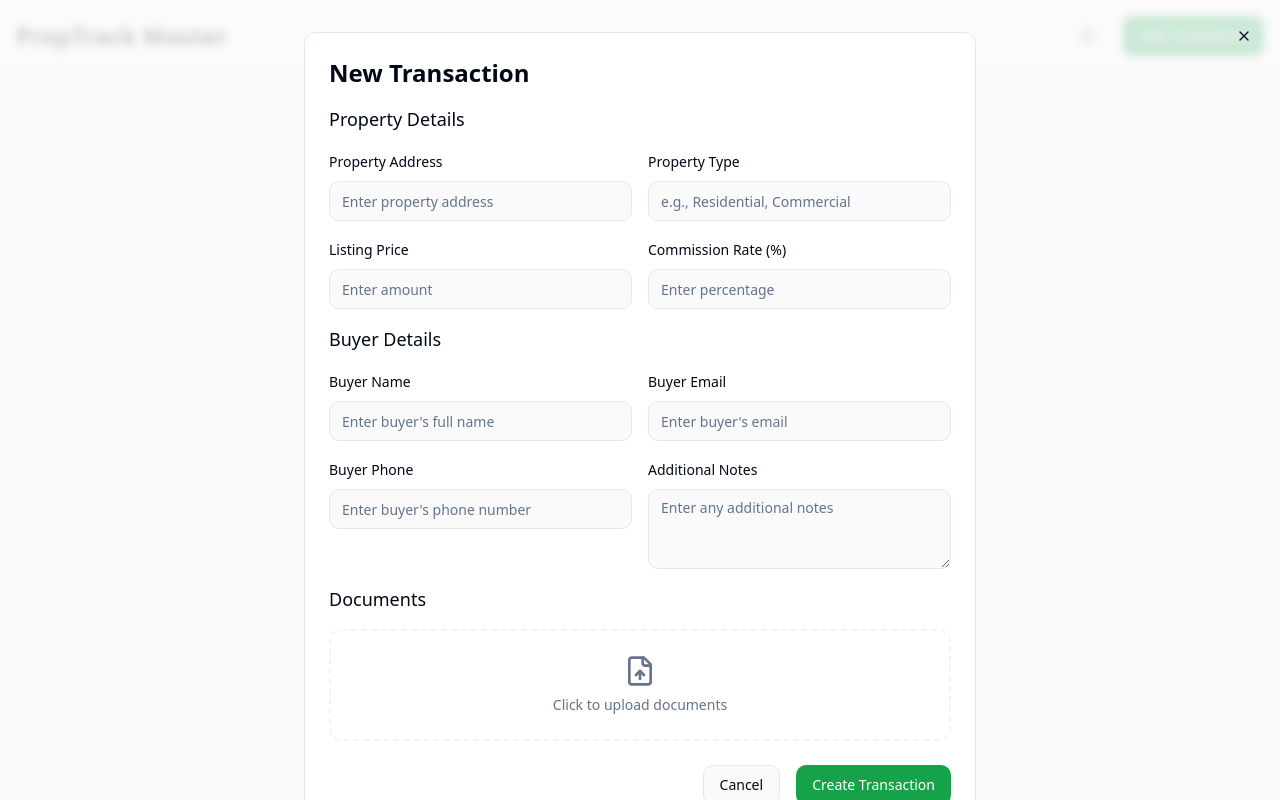
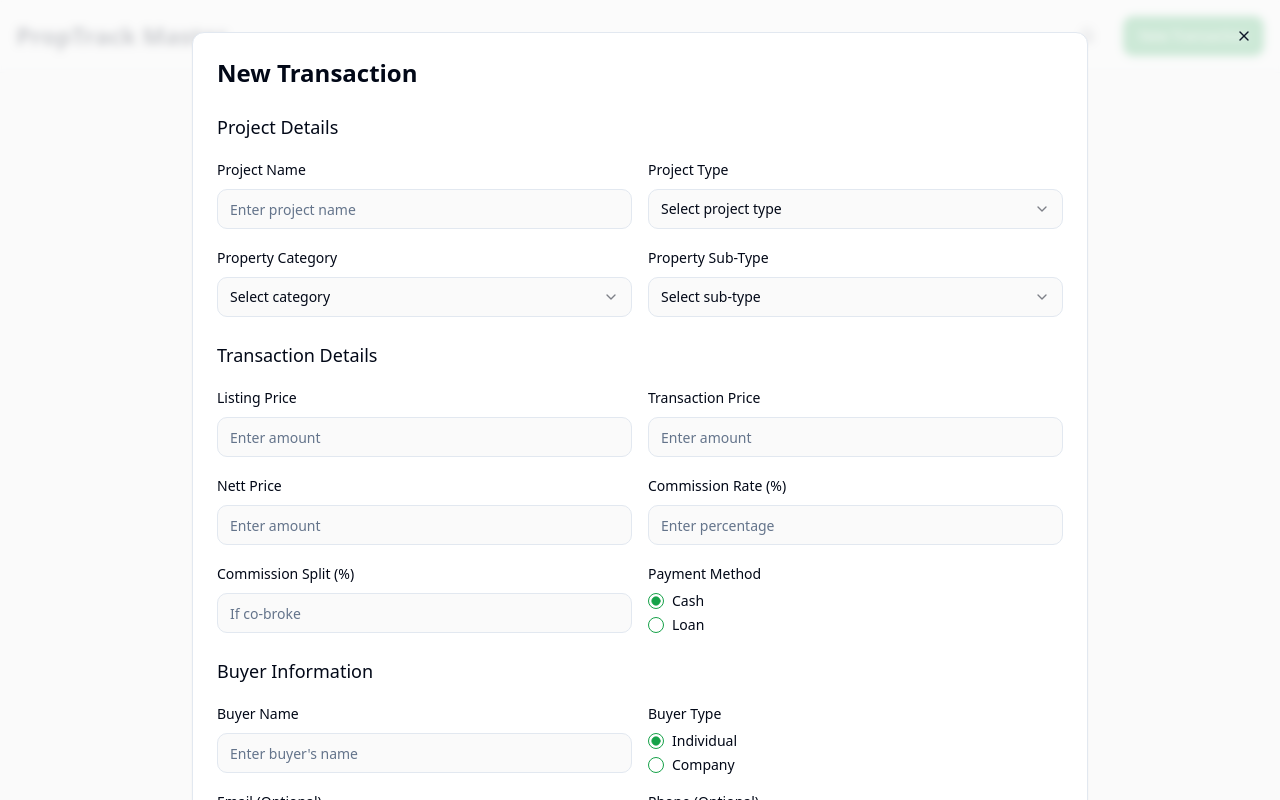
Before and after one commit to lkmariobros/master-transaction-form, a React (Vite) app: page / in a window 1280 px wide. Both pictures are taken after a click on the button "New Transaction". Built offline with nearby package versions, Linux system fonts and the light colour scheme.

Commit message:
Expand Transaction Form Details
Add more fields to the transaction form to capture comprehensive real estate transaction details.

```diff
--- a/src/components/transactions/TransactionForm.tsx
+++ b/src/components/transactions/TransactionForm.tsx
@@ -6,6 +6,17 @@ import { Textarea } from "@/components/ui/textarea";
 import { Card } from "@/components/ui/card";
 import { FileUp } from "lucide-react";
 import { useState } from "react";
+import { Select, SelectContent, SelectItem, SelectTrigger, SelectValue } from "@/components/ui/select";
+import { RadioGroup, RadioGroupItem } from "@/components/ui/radio-group";
+import {
+  Form,
+  FormControl,
+  FormDescription,
+  FormField,
+  FormItem,
+  FormLabel,
+  FormMessage,
+} from "@/components/ui/form";
 
 interface TransactionFormProps {
   onClose: () => void;
@@ -13,6 +24,9 @@ interface TransactionFormProps {
 
 const TransactionForm = ({ onClose }: TransactionFormProps) => {
   const [files, setFiles] = useState<File[]>([]);
+  const [showAdditionalFields, setShowAdditionalFields] = useState(false);
+  const [paymentMethod, setPaymentMethod] = useState<"cash" | "loan">("cash");
+  const [buyerType, setBuyerType] = useState<"individual" | "company">("individual");
 
   const handleSubmit = (e: React.FormEvent) => {
     e.preventDefault();
@@ -27,53 +41,180 @@ const TransactionForm = ({ onClose }: TransactionFormProps) => {
   };
 
   return (
-    <Card className="p-6 max-w-2xl mx-auto">
-      <form onSubmit={handleSubmit} className="space-y-6">
-        <div className="space-y-4">
+    <Card className="p-6 max-w-4xl mx-auto">
+      <form onSubmit={handleSubmit} className="space-y-8">
+        <div className="space-y-6">
           <h2 className="text-2xl font-semibold">New Transaction</h2>
 
-          {/* Property Details */}
+          {/* Basic Project Details */}
           <div className="space-y-4">
-            <h3 className="text-lg font-medium">Property Details</h3>
+            <h3 className="text-lg font-medium">Project Details</h3>
             <div className="grid grid-cols-1 md:grid-cols-2 gap-4">
               <div className="space-y-2">
-                <Label htmlFor="propertyAddress">Property Address</Label>
-                <Input id="propertyAddress" placeholder="Enter property address" required />
+                <Label htmlFor="projectName">Project Name</Label>
+                <Input id="projectName" placeholder="Enter project name" required />
               </div>
               <div className="space-y-2">
-                <Label htmlFor="propertyType">Property Type</Label>
-                <Input id="propertyType" placeholder="e.g., Residential, Commercial" required />
+                <Label htmlFor="projectType">Project Type</Label>
+                <Select>
+                  <SelectTrigger>
+                    <SelectValue placeholder="Select project type" />
+                  </SelectTrigger>
+                  <SelectContent>
+                    <SelectItem value="primary">Primary</SelectItem>
+                    <SelectItem value="secondary">Secondary</SelectItem>
+                  </SelectContent>
+                </Select>
               </div>
+              <div className="space-y-2">
+                <Label htmlFor="propertyCategory">Property Category</Label>
+                <Select>
+                  <SelectTrigger>
+                    <SelectValue placeholder="Select category" />
+                  </SelectTrigger>
+                  <SelectContent>
+                    <SelectItem value="residential">Residential</SelectItem>
+                    <SelectItem value="commercial">Commercial</SelectItem>
+                    <SelectItem value="land">Land</SelectItem>
+                  </SelectContent>
+                </Select>
+              </div>
+              <div className="space-y-2">
+                <Label htmlFor="propertySubType">Property Sub-Type</Label>
+                <Select>
+                  <SelectTrigger>
+                    <SelectValue placeholder="Select sub-type" />
+                  </SelectTrigger>
+                  <SelectContent>
+                    <SelectItem value="condo">Condo</SelectItem>
+                    <SelectItem value="terrace">Terrace</SelectItem>
+                    <SelectItem value="semi-d">Semi-D</SelectItem>
+                    <SelectItem value="bungalow">Bungalow</SelectItem>
+                  </SelectContent>
+                </Select>
+              </div>
+            </div>
+          </div>
+
+          {/* Transaction Details */}
+          <div className="space-y-4">
+            <h3 className="text-lg font-medium">Transaction Details</h3>
+            <div className="grid grid-cols-1 md:grid-cols-2 gap-4">
               <div className="space-y-2">
                 <Label htmlFor="listingPrice">Listing Price</Label>
                 <Input id="listingPrice" type="number" placeholder="Enter amount" required />
               </div>
               <div className="space-y-2">
+                <Label htmlFor="transactionPrice">Transaction Price</Label>
+                <Input id="transactionPrice" type="number" placeholder="Enter amount" required />
+              </div>
+              <div className="space-y-2">
+                <Label htmlFor="nettPrice">Nett Price</Label>
+                <Input id="nettPrice" type="number" placeholder="Enter amount" />
+              </div>
+              <div className="space-y-2">
                 <Label htmlFor="commissionRate">Commission Rate (%)</Label>
                 <Input id="commissionRate" type="number" step="0.1" placeholder="Enter percentage" required />
               </div>
+              <div className="space-y-2">
+                <Label htmlFor="commissionSplit">Commission Split (%)</Label>
+                <Input id="commissionSplit" type="number" step="0.1" placeholder="If co-broke" />
+              </div>
+              <div className="space-y-2">
+                <Label htmlFor="paymentMethod">Payment Method</Label>
+                <RadioGroup value={paymentMethod} onValueChange={(value: "cash" | "loan") => setPaymentMethod(value)}>
+                  <div className="flex items-center space-x-2">
+                    <RadioGroupItem value="cash" id="cash" />
+                    <Label htmlFor="cash">Cash</Label>
+                  </div>
+                  <div className="flex items-center space-x-2">
+                    <RadioGroupItem value="loan" id="loan" />
+                    <Label htmlFor="loan">Loan</Label>
+                  </div>
+                </RadioGroup>
+              </div>
             </div>
+
+            {paymentMethod === "loan" && (
+              <div className="grid grid-cols-1 md:grid-cols-2 gap-4 mt-4">
+                <div className="space-y-2">
+                  <Label htmlFor="bankName">Bank Name</Label>
+                  <Input id="bankName" placeholder="Enter bank name" />
+                </div>
+                <div className="space-y-2">
+                  <Label htmlFor="loanAmount">Loan Amount</Label>
+                  <Input id="loanAmount" type="number" placeholder="Enter loan amount" />
+                </div>
+                <div className="space-y-2">
+                  <Label htmlFor="loanStatus">Loan Status</Label>
+                  <Select>
+                    <SelectTrigger>
+                      <SelectValue placeholder="Select status" />
+                    </SelectTrigger>
+                    <SelectContent>
+                      <SelectItem value="pending">Pending</SelectItem>
+                      <SelectItem value="approved">Approved</SelectItem>
+                      <SelectItem value="rejected">Rejected</SelectItem>
+                    </SelectContent>
+                  </Select>
+                </div>
+              </div>
+            )}
           </div>
 
-          {/* Buyer Details */}
+          {/* Buyer Information */}
           <div className="space-y-4">
-            <h3 className="text-lg font-medium">Buyer Details</h3>
+            <h3 className="text-lg font-medium">Buyer Information</h3>
             <div className="grid grid-cols-1 md:grid-cols-2 gap-4">
               <div className="space-y-2">
                 <Label htmlFor="buyerName">Buyer Name</Label>
-                <Input id="buyerName" placeholder="Enter buyer's full name" required />
+                <Input id="buyerName" placeholder="Enter buyer's name" required />
               </div>
               <div className="space-y-2">
-                <Label htmlFor="buyerEmail">Buyer Email</Label>
-                <Input id="buyerEmail" type="email" placeholder="Enter buyer's email" required />
+                <Label htmlFor="buyerType">Buyer Type</Label>
+                <RadioGroup value={buyerType} onValueChange={(value: "individual" | "company") => setBuyerType(value)}>
+                  <div className="flex items-center space-x-2">
+                    <RadioGroupItem value="individual" id="individual" />
+                    <Label htmlFor="individual">Individual</Label>
+                  </div>
+                  <div className="flex items-center space-x-2">
+                    <RadioGroupItem value="company" id="company" />
+                    <Label htmlFor="company">Company</Label>
+                  </div>
+                </RadioGroup>
               </div>
               <div className="space-y-2">
-                <Label htmlFor="buyerPhone">Buyer Phone</Label>
-                <Input id="buyerPhone" placeholder="Enter buyer's phone number" required />
+                <Label htmlFor="buyerEmail">Email (Optional)</Label>
+                <Input id="buyerEmail" type="email" placeholder="Enter buyer's email" />
               </div>
               <div className="space-y-2">
-                <Label htmlFor="buyerNotes">Additional Notes</Label>
-                <Textarea id="buyerNotes" placeholder="Enter any additional notes" />
+                <Label htmlFor="buyerPhone">Phone (Optional)</Label>
+                <Input id="buyerPhone" placeholder="Enter buyer's phone" />
+              </div>
+              <div className="space-y-2">
+                <Label htmlFor="clientSource">Source of Client</Label>
+                <Select>
+                  <SelectTrigger>
+                    <SelectValue placeholder="Select source" />
+                  </SelectTrigger>
+                  <SelectContent>
+                    <SelectItem value="direct">Direct</SelectItem>
+                    <SelectItem value="referral">Referral</SelectItem>
+                    <SelectItem value="portal">Portal</SelectItem>
+                  </SelectContent>
+                </Select>
+              </div>
+              <div className="space-y-2">
+                <Label htmlFor="buyingPurpose">Buying Purpose</Label>
+                <Select>
+                  <SelectTrigger>
+                    <SelectValue placeholder="Select purpose" />
+                  </SelectTrigger>
+                  <SelectContent>
+                    <SelectItem value="ownStay">Own Stay</SelectItem>
+                    <SelectItem value="investment">Investment</SelectItem>
+                  </SelectContent>
+                </Select>
               </div>
             </div>
           </div>
@@ -95,7 +236,7 @@ const TransactionForm = ({ onClose }: TransactionFormProps) => {
               >
                 <FileUp className="h-8 w-8 text-muted-foreground" />
                 <span className="text-sm text-muted-foreground">
-                  Click to upload documents
+                  Upload required documents (Booking Form, ID Copy, etc.)
                 </span>
               </label>
               {files.length > 0 && (
@@ -105,6 +246,44 @@ const TransactionForm = ({ onClose }: TransactionFormProps) => {
               )}
             </div>
           </div>
+
+          {/* Show More Details Button */}
+          <Button
+            type="button"
+            variant="outline"
+            onClick={() => setShowAdditionalFields(!showAdditionalFields)}
+          >
+            {showAdditionalFields ? "Hide Additional Details" : "Show Additional Details"}
+          </Button>
+
+          {/* Additional Details (Optional) */}
+          {showAdditionalFields && (
+            <div className="space-y-4">
+              <h3 className="text-lg font-medium">Additional Details</h3>
+              <div className="grid grid-cols-1 md:grid-cols-2 gap-4">
+                <div className="space-y-2">
+                  <Label htmlFor="coAgentDetails">Co-Agent Details</Label>
+                  <Textarea id="coAgentDetails" placeholder="Enter co-agent details if any" />
+                </div>
+                <div className="space-y-2">
+                  <Label htmlFor="specialRemarks">Special Remarks</Label>
+                  <Textarea id="specialRemarks" placeholder="Enter any special remarks" />
+                </div>
+                <div className="space-y-2">
+                  <Label htmlFor="followUpTasks">Follow-up Tasks</Label>
+                  <Textarea id="followUpTasks" placeholder="Enter follow-up tasks" />
+                </div>
+                <div className="space-y-2">
+                  <Label htmlFor="saleConditions">Special Conditions of Sale</Label>
+                  <Textarea id="saleConditions" placeholder="Enter special conditions" />
+                </div>
+                <div className="space-y-2">
+                  <Label htmlFor="incentives">Incentives/Rebates</Label>
+                  <Textarea id="incentives" placeholder="Enter incentives if any" />
+                </div>
+              </div>
+            </div>
+          )}
         </div>
 
         <div className="flex justify-end gap-4">
```
